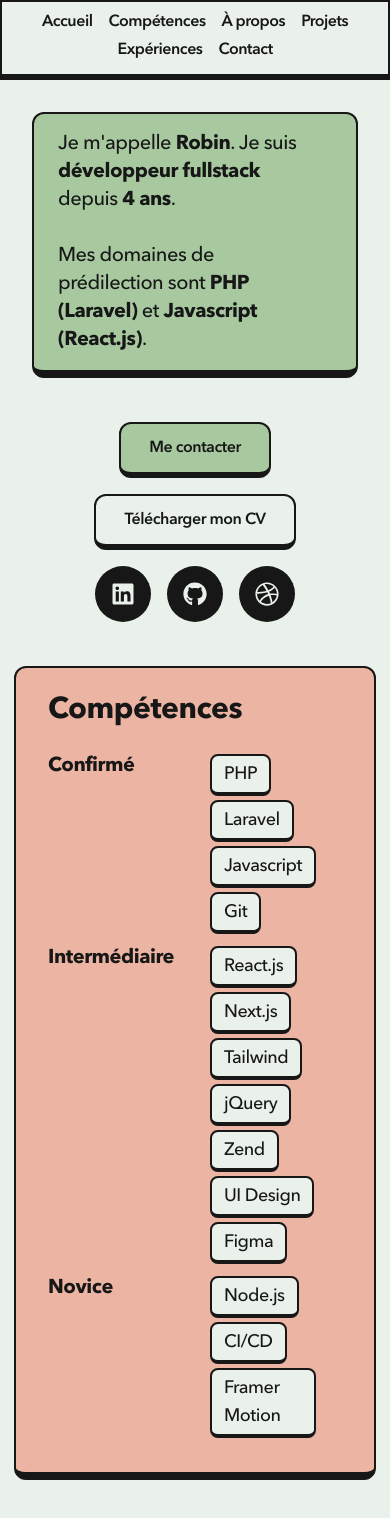
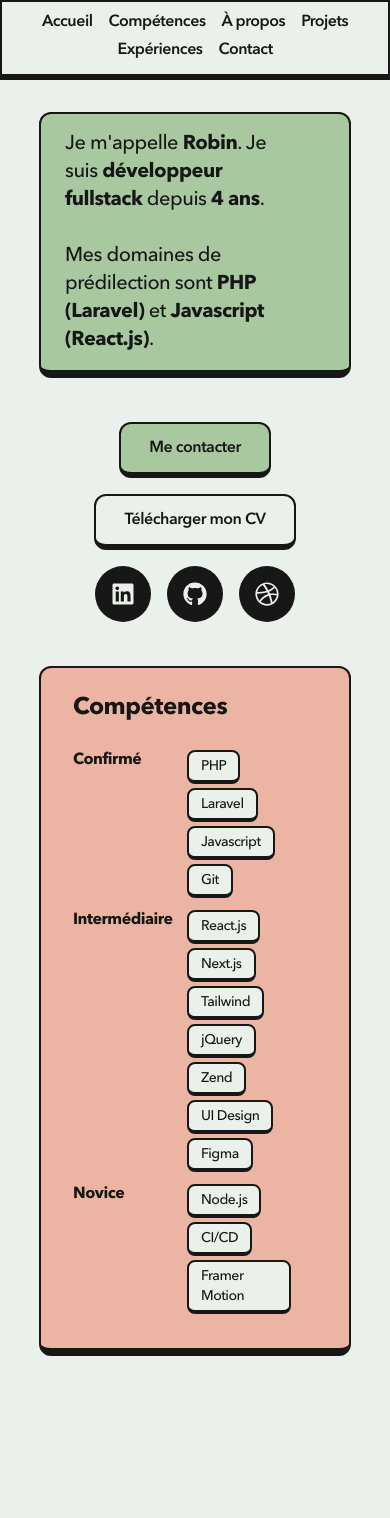
Before and after one commit to Robin-Combeau/portfolio-nextjs, a Next.js app: page / in a window 390 px wide. After the commit the page ends 1396 px from the top, so only its background shows below. Built offline with nearby package versions, Linux system fonts and the light colour scheme.

Commit message:
feat responsive skills

```diff
--- a/components/page/Intro.tsx
+++ b/components/page/Intro.tsx
@@ -24,7 +24,7 @@ export default function Intro() {
         className="flex mb-10 flex-col items-center lg:flex-row lg:justify-center gap-y-4 lg:gap-y-0"
         initial={{ y: 80, opacity: 0 }}
         animate={{ y: 0, opacity: 1 }}>
-        <div className="border-2 border-[#161716] border-b-[8px] bg-[#A8C9A0] text-xl lg:text-2xl font-medium px-6 py-4 pr-14 rounded-xl mx-8 lg:mx-4 lg:w-[31rem] h-auto lg:h-[13rem]">
+        <div className="border-2 border-[#161716] border-b-[8px] bg-[#A8C9A0] text-xl lg:text-2xl font-medium px-6 py-4 pr-14 rounded-xl mx-[10%] lg:mx-4 lg:w-[31rem] h-auto lg:h-[13rem]">
           <span>Je m'appelle </span>
           <span className="font-bold">Robin</span>
           <span>. Je suis </span>
--- a/components/page/Skills.tsx
+++ b/components/page/Skills.tsx
@@ -36,20 +36,20 @@ const Skills = () => {
         initial={{ y: 80, opacity: 0 }}
         animate={{ y: 0, opacity: 1 }}
       >
-        <div className="border-2 border-[#161716] border-b-[8px] bg-[#ECB5A3] text-xl lg:text-xl font-medium px-8 py-6 pr-14 rounded-xl mx-8 lg:mx-4 lg:w-[38rem] h-auto lg:h-[20rem]">
-          <h1 className="font-bold mb-6 text-3xl">Compétences</h1>
+        <div className="border-2 border-[#161716] border-b-[8px] bg-[#ECB5A3] text-lg lg:text-xl font-medium px-8 py-6 pr-14 rounded-xl mx-[10%] lg:mx-4 lg:w-[38rem] h-auto lg:h-[20rem]">
+          <h1 className="font-bold mb-6 text-2xl">Compétences</h1>
           <ul className="flex flex-col">
             {skills.map((level) => (
               <motion.li
                 key={level.name}
-                className="flex mb-2"
+                className="flex mb-2 sm:mb-1"
                 initial={{ y: -100, opacity: 0 }}
                 animate={{ y: 0, opacity: 1 }}
               >
-                <span className="font-bold min-w-[10rem]">{level.name}</span>{" "}
+                <span className="font-bold text-base min-w-[7rem] lg:min-w-[10rem]">{level.name}</span>{" "}
                 <span className="flex flex-wrap">
                   {level.list.map((skill, skillIndex) => (
-                    <span key={skillIndex} className="text-lg font-base border-2 border-[#161716] border-b-[4px] bg-[#EAF0EA] px-3 py-1 m-0.5 rounded-lg">
+                    <span key={skillIndex} className="text-sm font-base border-2 border-[#161716] border-b-[4px] bg-[#EAF0EA] px-3 py-1 lg:px-2 lg:py-0.5 m-0.5 lg:m-0.5 rounded-lg">
                       {skill}
                     </span>
                   ))}
```
